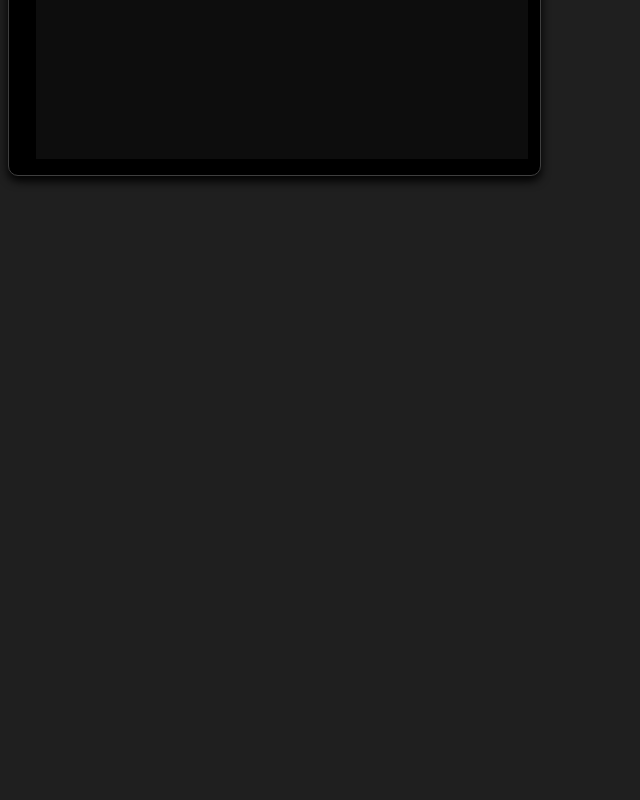
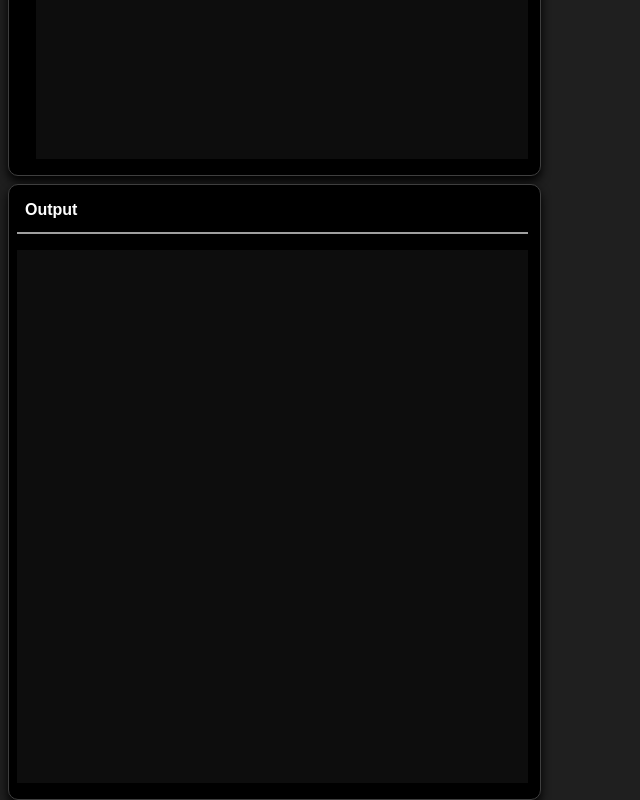
Before and after one commit to granitdula/Pseudo, an Angular app: page / in a window 1280 px wide. Shown: the part 501-1301 px from the top of the page, without its empty margins (0-640 px from the left). Before the commit the page ends 800 px from the top, so only its background shows below. Built offline with nearby package versions, Linux system fonts and the light colour scheme.

Commit message:
Created the output console

```diff
--- a/src/app/app.component.html
+++ b/src/app/app.component.html
@@ -1,7 +1,5 @@
 <app-navigation-bar></app-navigation-bar>
 <div class="main-section">
   <app-code-editor class="col-5"></app-code-editor>
-  <div> <!-- TODO: Add Output window in these divs -->
-
-  </div>
+  <app-output-console class="col-5"></app-output-console>
 </div>
--- a/src/app/app.module.ts
+++ b/src/app/app.module.ts
@@ -5,12 +5,14 @@ import { AppRoutingModule } from './app-routing.module';
 import { AppComponent } from './app.component';
 import { NavigationBarComponent } from './components/navigation-bar/navigation-bar.component';
 import { CodeEditorComponent } from './components/code-editor/code-editor.component';
+import { OutputConsoleComponent } from './components/output-console/output-console.component';
 
 @NgModule({
   declarations: [
     AppComponent,
     NavigationBarComponent,
-    CodeEditorComponent
+    CodeEditorComponent,
+    OutputConsoleComponent
   ],
   imports: [
     BrowserModule,
--- /dev/null
+++ b/src/app/components/output-console/output-console.component.css
@@ -0,0 +1,38 @@
+:host {
+  display: inline-block;
+  background-color: black;
+  margin: 0.5em 0 0 0.5em;
+  padding: 1em 0 1em 0;
+  border: 1px solid rgb(63, 63, 63);
+  border-radius: 10px;
+  box-shadow: 0 5px 10px 0 black;
+}
+
+.output-heading {
+  color: rgb(255, 255, 255);
+  margin: 0 0 0 1em;
+  font-weight: bold;
+}
+
+.line-bar-separator {
+  background-color: rgb(159, 159, 159);
+  height: 2px;
+  margin: 0.8em 0.75em 1em 0.5em;
+}
+
+[contenteditable="true"]:active,
+[contenteditable="true"]:focus {
+  border: none;
+  outline: none;
+}
+
+.output-region {
+  background-color: rgb(13, 13, 13);
+  color: rgb(255, 255, 255);
+  margin: 0em 0.75em 0em 0.5em;
+  min-height: 33.3em;
+  max-height: 33.3em;
+  overflow: auto;
+  white-space: nowrap;
+  font-family: 'Courier New', Courier, monospace;
+}
--- /dev/null
+++ b/src/app/components/output-console/output-console.component.html
@@ -0,0 +1,3 @@
+<div class="output-heading">Output</div>
+<div class="line-bar-separator"></div>
+<div #outputRegion class="output-region" contenteditable="false"></div>
```
Also changed, not shown: src/app/components/output-console/output-console.component.ts (added, +8 -0 lines), 2 other files (tests, documents, lock files or other folders).
